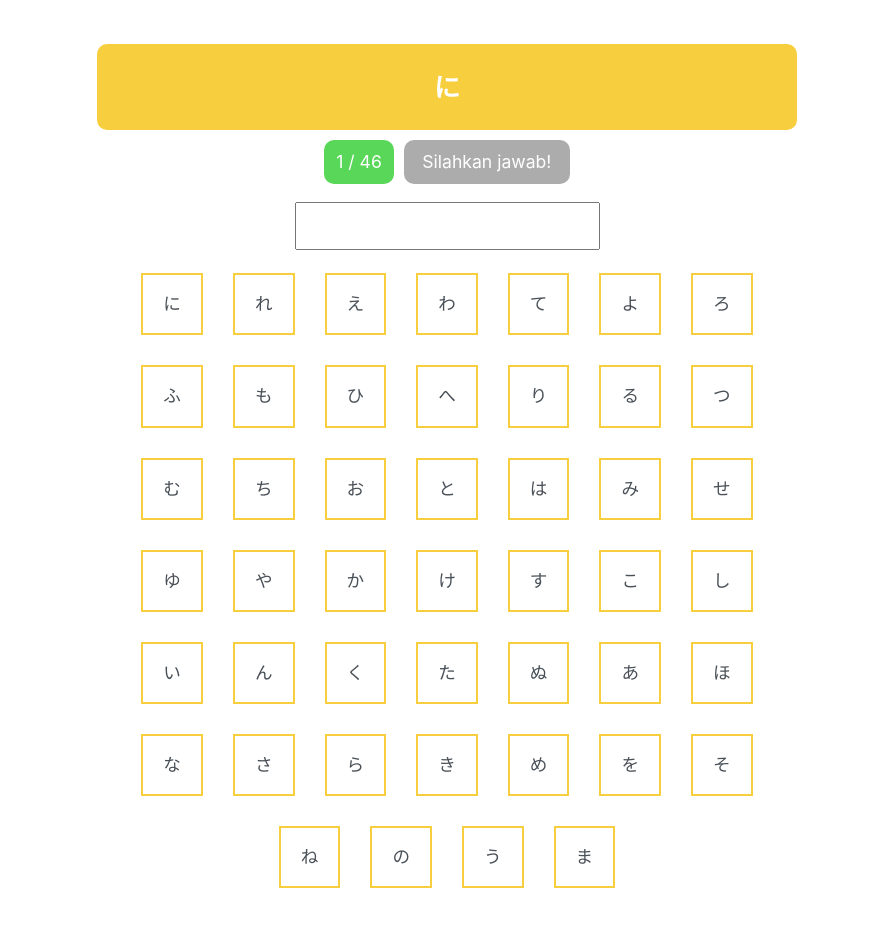
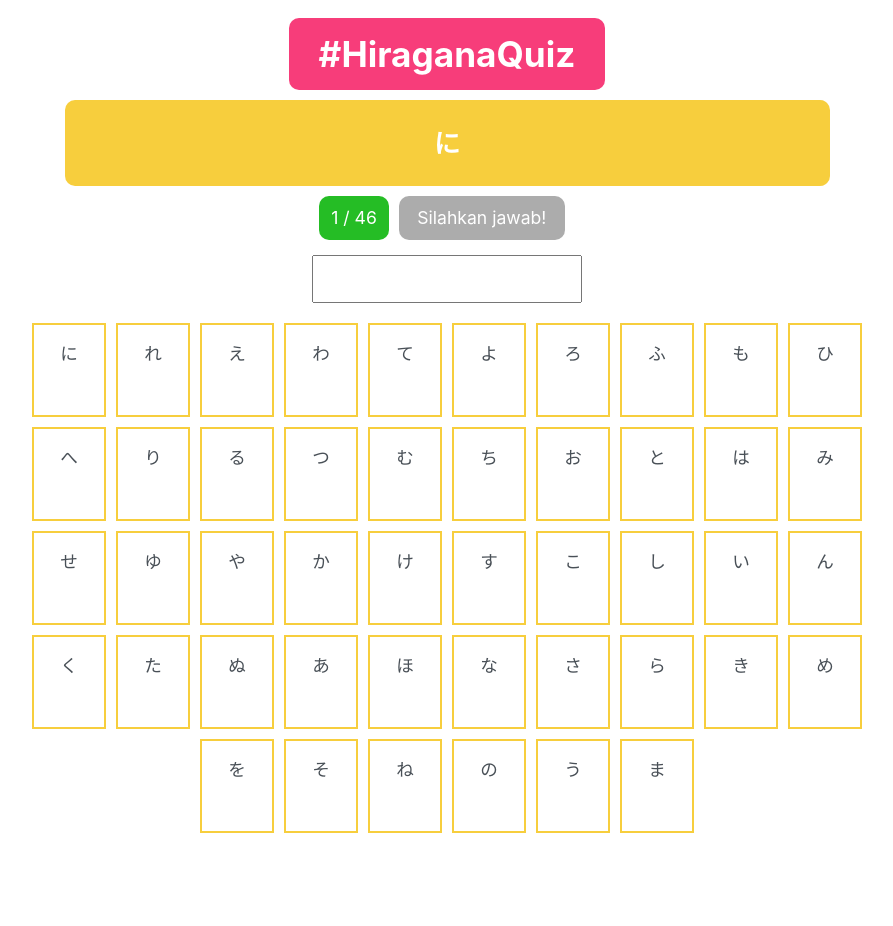
Before and after one commit to nurhakam/hakam.my.id, a Gatsby site: page /hiragana in a window 1280 px wide. Shown: the whole page, without its empty margins (193-1086 px from the left). After the commit the page ends 882 px from the top, so only its background shows below. Built offline with nearby package versions, Linux system fonts and the light colour scheme; Gatsby itself is replaced by a stand-in of ours.

Commit message:
Update hiragana quiz

```diff
--- a/gatsby-config.js
+++ b/gatsby-config.js
@@ -6,16 +6,17 @@ module.exports = {
     },
     pathPrefix: "/",
     siteUrl: "https://hakam.my.id",
-    description: "Full stack human. Doing my best to become better human. &copy; Syaiful Nur Hakam",
+    description:
+      "Full stack human. Doing my best to become better human. &copy; Syaiful Nur Hakam",
     feedUrl: "https://hakam.my.id/rss.xml",
     logo: "https://hakam.my.id/logo.png",
   },
 
   plugins: [
     "gatsby-plugin-react-helmet",
-    "gatsby-plugin-sitemap",
     "gatsby-plugin-styled-components",
     "gatsby-plugin-catch-links",
+    "gatsby-plugin-advanced-sitemap",
 
     // Image and static
     {
--- a/jsconfig.json
+++ b/jsconfig.json
@@ -15,7 +15,7 @@
   "typingOptions": {
     "enableAutoDiscovery": true
   },
-  "compileOnSave": true,
   "allowJS": true,
-  "include": ["src/**/*"]
+  "include": ["src/**/*"],
+  "exclude": [".cache", "node_modules", "public"]
 }
--- a/src/pages/hiragana.jsx
+++ b/src/pages/hiragana.jsx
@@ -1,7 +1,7 @@
-import React, { useState }  from "react";
+import React, { useState } from "react";
 import Helmet from "react-helmet";
 import styled from "styled-components";
-import SEO from "../components/SEO"
+import SEO from "../components/SEO";
 
 import "../base.css";
 import hiraganaData from "../utils/hiragana";
@@ -9,25 +9,35 @@ import hiraganaData from "../utils/hiragana";
 const Container = styled.div`
   display: flex;
   flex-direction: column;
-  max-width: 700px;
-  padding: 2.5rem;
+  max-width: 900px;
+  padding: 1rem 0 2.5rem 0;
   margin: auto;
   text-align: center;
   align-items: center;
 `;
 
+const H1 = styled.h1`
+  margin: 0;
+  padding: 15px 30px;
+  line-height: normal;
+  background-color: #f73d7a;
+  color: white;
+  border-radius: 10px;
+`;
+
 const Header = styled.div`
   background-color: #f7ce3d;
   color: white;
-  width: 100%;
+  width: 85%;
   border-radius: 10px;
+  margin-top: 10px;
 `;
 
 const Score = styled.p`
-  background-color: #59d759;
+  background-color: #25bd25;
   color: white;
   border-radius: 10px;
-  margin: 10px 10px 10px 0px;
+  margin: 10px 10px 0 0;
   padding: 8px 12px;
 `;
 
@@ -37,13 +47,15 @@ const Alert = styled.div`
   width: 150px;
   padding: 8px;
   border-radius: 10px;
-  margin: auto;
+  margin: 10px 10px 0 0;
 `;
 
 const Input = styled.input`
   margin: 20px;
   padding: 8px 14px;
-  margin: 8px 0;
+  margin: 15px 0;
+  min-width: 200px;
+  width: 30%;
   box-sizing: border-box;
 `;
 
@@ -63,33 +75,41 @@ const Row = styled.div`
   justify-content: center;
 `;
 
-const Li = styled.li`
-  list-style-type: none;
+const Li = styled.div`
   padding: 15px 20px;
-  margin: 15px;
+  margin: 5px;
   border: 2px solid #f7ce3d;
+  width: 30px;
+  height: 60px;
 `;
 
-export default function Index () {
-  const {hiragana} = hiraganaData;
+const Char = styled.div`
+  display: none;
+  margin: auto;
+`;
+
+export default function Index() {
+  const { hiragana } = hiraganaData;
   const [currentQuestion, setCurrentQuestion] = useState(0);
+  let onlyOnce = false;
 
-  function shuffle(a) {
-    for (let i = a.length - 1; i > 0; i--) {
+  function shuffle(b) {
+    const a = b;
+    for (let i = a.length - 1; i > 0; i -= 1) {
       const j = Math.floor(Math.random() * (i + 1));
       [a[i], a[j]] = [a[j], a[i]];
     }
     return a;
+  }
 
-  }
   function shiragana() {
-    if (currentQuestion === 0) {
+    if (currentQuestion === 0 && onlyOnce === false) {
       shuffle(hiragana);
+      onlyOnce = true;
     }
   }
 
-  shiragana()
-
+  shiragana();
 
   function validateForm() {
     const x = document.querySelector(".answer").value;
@@ -98,9 +118,10 @@ export default function Index () {
       const nextQuestion = currentQuestion + 1;
       setCurrentQuestion(nextQuestion);
       document.querySelector(".answer").value = "";
-        document.querySelector(`.${y}`).style.border= "2px solid #59d759";
+      document.querySelector(`.${y}`).style.border = "2px solid #25bd25";
       document.querySelector(".result").innerHTML = "Benar!";
-        document.querySelector(".result").style.backgroundColor = "#59d759";
+      document.querySelector(".result").style.backgroundColor = "#25bd25";
+      document.querySelector(`.char${y}`).style.display = "block";
     }
     if (x !== y) {
       document.querySelector(".result").innerHTML = "Salah!";
@@ -109,11 +130,12 @@ export default function Index () {
     if (x === y && currentQuestion === 45) {
       const lastQuestion = currentQuestion;
       const last = hiragana[lastQuestion].char;
-      document.querySelector(".result").style.backgroundColor = "#59d759";
-      document.querySelector(`.${last}`).style.border = "2px solid #59d759";
+      document.querySelector(".result").style.backgroundColor = "#25bd25";
+      document.querySelector(`.${last}`).style.border = "2px solid #25bd25";
       document.querySelector(".result").innerHTML = "Selesai!";
       document.querySelector(".answer").style.display = "none";
       document.querySelector(".reload").style.display = "block";
+      document.querySelector(`.char${last}`).style.display = "block";
     }
   }
 
@@ -122,13 +144,15 @@ export default function Index () {
     const y = hiragana[currentQuestion].char;
     let i;
     const list = document.querySelectorAll(".list");
+    const char = document.querySelectorAll(".char");
     document.querySelector(".answer").style.display = "block";
     document.querySelector(".answer").value = "";
     document.querySelector(".reload").style.display = "none";
     document.querySelector(".result").innerHTML = "Silakan jawab!";
     document.querySelector(".result").style.backgroundColor = "#acacac";
-    for (i = 0; i < list.length; i++) {
+    for (i = 0; i < list.length; i += 1) {
       list[i].style.border = "2px solid #f7ce3d";
+      char[i].style.display = "none";
     }
     if (x === y && currentQuestion === 45) {
       const resetQuestion = 0;
@@ -141,23 +165,32 @@ export default function Index () {
       <Helmet title="Hiragana Quiz" />
       <SEO />
       <Container>
+        <H1>#HiraganaQuiz</H1>
         <Header>
           <h2>{hiragana[currentQuestion].unicode}</h2>
         </Header>
         <Row>
           <Score>{currentQuestion + 1} / 46</Score>
-          <Alert className="result">
-            Silahkan jawab!
-          </Alert>
+          <Alert className="result">Silahkan jawab!</Alert>
         </Row>
-          <Input type="text" className="answer" autoComplete="off" onInput={() => validateForm()}/>
-          <Button className="reload" type="button" onClick={() => reloadCode()}>Muat ulang</Button>
+        <Input
+          type="text"
+          className="answer"
+          autoComplete="off"
+          onInput={() => validateForm()}
+        />
+        <Button className="reload" type="button" onClick={() => reloadCode()}>
+          Muat ulang
+        </Button>
         <Row>
-            {hiragana.map((hira) =>
+          {hiragana.map((hira) => (
             <Li className={`list ${hira.char}`} key={hira.char}>
+              <div>
                 {hira.unicode}
+                <Char className={`char${hira.char}`}>{hira.char}</Char>
+              </div>
             </Li>
-            )}
+          ))}
         </Row>
       </Container>
     </>
--- a/src/utils/config.js
+++ b/src/utils/config.js
@@ -5,7 +5,7 @@ export default {
   description: "Full stack human. Doing my best to become better human",
   userTwitter: "nurhakam",
   profile: "/profile.jpg",
-  bio : [
+  bio: [
     {
       title: "Website",
       link: "/",
```
Also changed, not shown: package.json (+18 -18 lines), src/pages/bio.jsx (+15 -12 lines), src/utils/hiragana.js (+47 -47 lines), 1 other file. Lines whose indentation alone changed are shown as unchanged.
